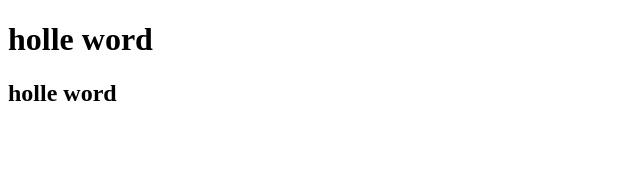
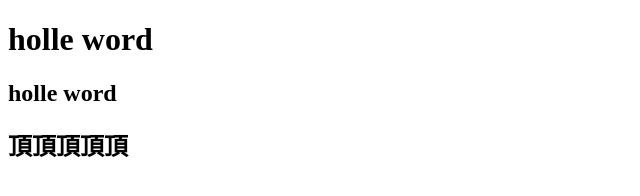
Before and after one commit to DavidHouZhen/testDemo, a plain HTML site: page index.html in a window 1280 px wide. Shown: the whole page, without its empty margins (0-640 px from the left). Drawn offline with Linux system fonts and the light colour scheme.

Commit message:
这二次提交的描述

```diff
--- a/index.html
+++ b/index.html
@@ -8,5 +8,6 @@
 <body>
     <h1>holle word</h1>
     <h2>holle word</h2>
+    <h2>頂頂頂頂頂</h2>
 </body>
 </html>
```
Also changed, not shown: 1 other file.
